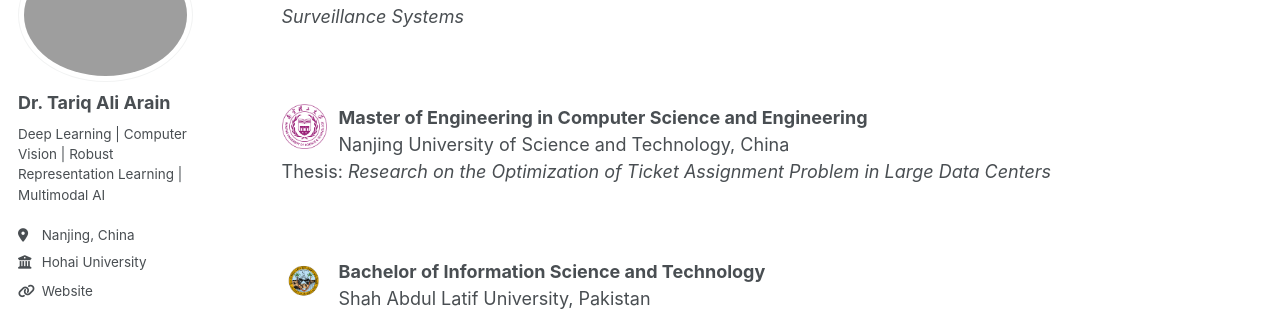
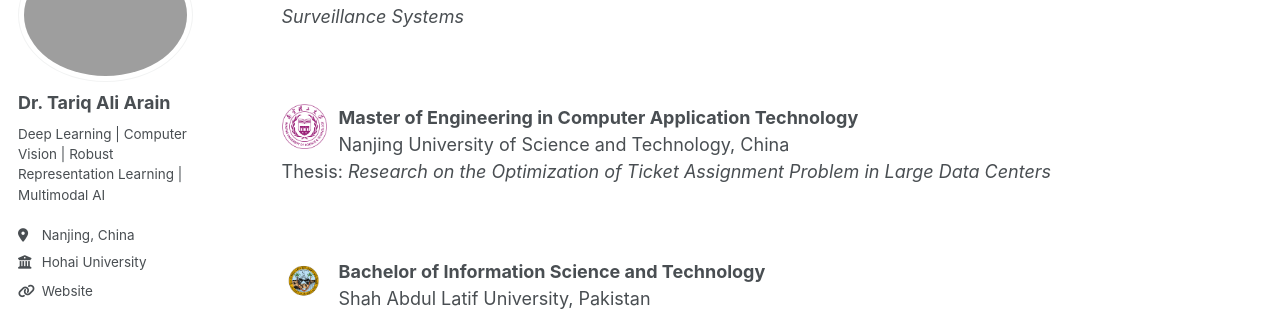
Before and after one commit to tariqaliarain/tariqaliarain.github.io, a Jekyll site: the page built from _pages/about.md, in a window 1280 px wide and 900 px high, scrolled down 1072 px. Shown: the part 153-464 px from the top of the window. Built offline with Jekyll 4.4.1, drawn with Linux system fonts in a browser that asks for light colours; a script bundle is joined from its source files by our own code; library files that are not in the unit come from our copies.

Commit message:
Update about.md

```diff
--- a/_pages/about.md
+++ b/_pages/about.md
@@ -40,7 +40,7 @@ Dissertation: *Advanced Deep Learning Techniques for Person Re-Identification in
 
 <img src="/images/njust-logo.png" width="45" align="left" style="margin-right:12px">
 
-**Master of Engineering in Computer Science and Engineering**
+**Master of Engineering in Computer Application Technology**
 Nanjing University of Science and Technology, China
 Thesis: *Research on the Optimization of Ticket Assignment Problem in Large Data Centers*
 
```
